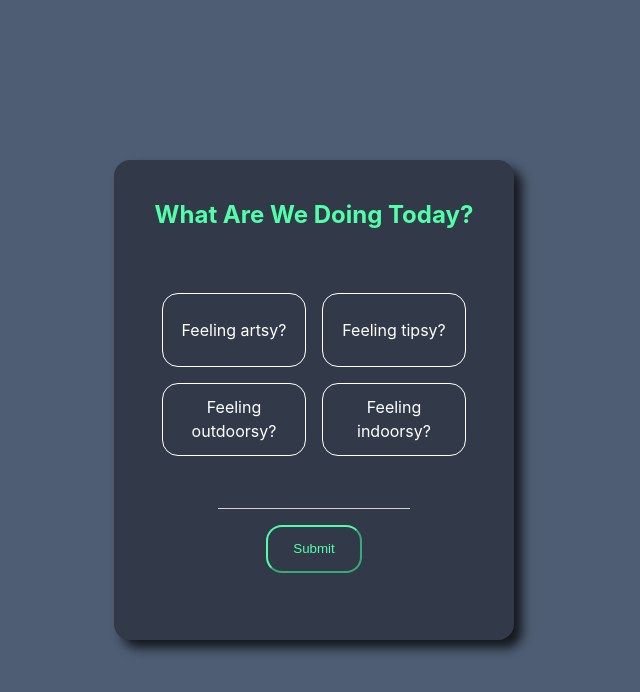
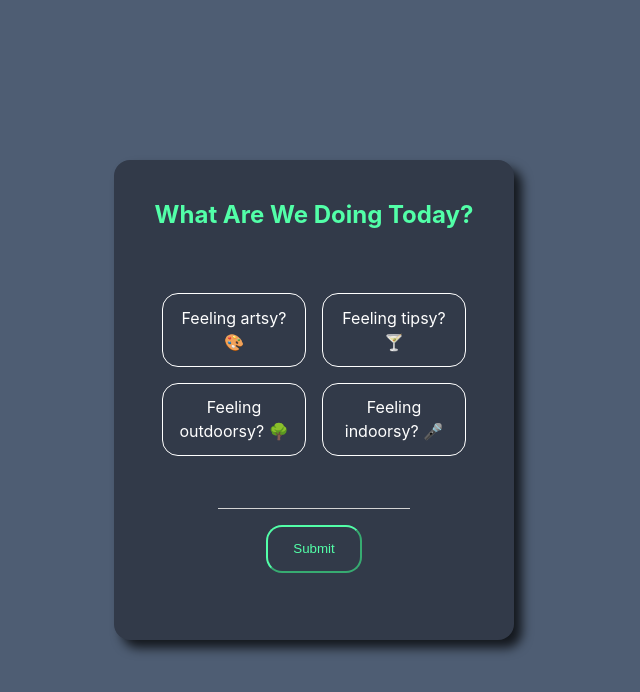
Before and after one commit to WhatAreWeDoingToday/WhatAreWeDoingToday, a React (Create React App) app: page / in a window 1280 px wide. Shown: the top 692 px of the page, without its empty margins (326-966 px from the left). Built offline with nearby package versions, Linux system fonts and the light colour scheme.

Commit message:
seat geek api

```diff
--- a/src/components/Activity.js
+++ b/src/components/Activity.js
@@ -1,14 +1,30 @@
-import React, { useState } from 'react';
-import { useNavigate, useLocation } from 'react-router-dom';
-import MoreInfo from './MoreInfo';
-import BasicInfo from './BasicInfo';
+import React, { useState, useEffect } from "react";
+import { useNavigate, useLocation } from "react-router-dom";
+import MoreInfo from "./MoreInfo";
+import BasicInfo from "./BasicInfo";
+import {
+  seatGeekAPI,
+  npsAPI,
+  recreationalAPI,
+  breweryAPI,
+  artAPI,
+} from "../requests/activities";
 
 const Activity = () => {
   const location = useLocation();
   const navigate = useNavigate();
 
   const [flipped, setFlipped] = useState(false);
+  const [options, setOptions] = useState([]);
+
   const { art, alcohol, outdoor, indoor } = location.state;
+
+  useEffect(() => {
+    if (!art && !alcohol && !outdoor && !indoor) {
+      //seatGeekAPI();
+      npsAPI();
+    }
+  }, []);
 
   const handleNextClick = () => {
     //this will pick another activity based on current state
@@ -16,7 +32,7 @@ const Activity = () => {
 
   return (
     <div>
-      <button type="button" onClick={() => navigate('/')}>
+      <button type="button" onClick={() => navigate("/")}>
         Change your mind?
       </button>
       <div>
--- a/src/components/Checkboxes.js
+++ b/src/components/Checkboxes.js
@@ -1,12 +1,5 @@
 import React, { useState } from "react";
 import { useNavigate } from "react-router-dom";
-import {
-  seatGeekAPI,
-  npsAPI,
-  recreationalAPI,
-  breweryAPI,
-  artAPI,
-} from "../requests/activities";
 
 const Checkboxes = () => {
   const navigate = useNavigate();
@@ -18,9 +11,8 @@ const Checkboxes = () => {
 
   const handleSubmit = (event) => {
     event.preventDefault();
-    artAPI();
+
     //create list from state
-
     navigate("/activity", { state: { art, alcohol, outdoor, indoor } });
   };
 
@@ -33,7 +25,7 @@ const Checkboxes = () => {
           checked={art}
           onChange={() => setArt(!art)}
         />
-        <label htmlFor="artsy">Feeling artsy?</label>
+        <label htmlFor="artsy">Feeling artsy? 🎨</label>
       </div>
       <div className="category">
         <input
@@ -42,7 +34,7 @@ const Checkboxes = () => {
           checked={alcohol}
           onChange={() => setAlcohol(!alcohol)}
         />
-        <label htmlFor="alcohol">Feeling tipsy?</label>
+        <label htmlFor="alcohol">Feeling tipsy? 🍸</label>
       </div>
       <div className="category">
         <input
@@ -51,7 +43,7 @@ const Checkboxes = () => {
           checked={outdoor}
           onChange={() => setOutdoor(!outdoor)}
         />
-        <label htmlFor="outdoorsy">Feeling outdoorsy?</label>
+        <label htmlFor="outdoorsy">Feeling outdoorsy? 🌳</label>
       </div>
       <div className="category">
         <input
@@ -60,11 +52,11 @@ const Checkboxes = () => {
           checked={indoor}
           onChange={() => setIndoor(!indoor)}
         />
-        <label htmlFor="indoorsy">Feeling indoorsy?</label>
+        <label htmlFor="indoorsy">Feeling indoorsy? 🎤</label>
       </div>
-      <div className = "horizontalSeperation"></div>
-      <div className = "buttonContainer">
-        <input className ="submitButton" type="submit" />
+      <div className="horizontalSeperation"></div>
+      <div className="buttonContainer">
+        <input className="submitButton" type="submit" />
       </div>
     </form>
   );
--- a/src/requests/activities.js
+++ b/src/requests/activities.js
@@ -1,4 +1,5 @@
 import axios from "axios";
+import { seatGeekCapitalize } from "./helperFunctions";
 
 export const seatGeekAPI = async () => {
   try {
@@ -6,26 +7,37 @@ export const seatGeekAPI = async () => {
     const response = await axios.get(
       `https://api.seatgeek.com/2/events?client_id=${SEATGEEK_API}&lat=40.7484&lon=-73.9857&range=150mi`
     );
-    return response.data;
+
+    return response.data.events.map((event) => {
+      return {
+        type: seatGeekCapitalize(event.type),
+        time: event.datetime_utc.slice(11, 16),
+        place: event.venue.name,
+        website: event.venue.url,
+        location: event.venue.display_location,
+        name: event.short_title,
+        description: null,
+        cost: true,
+      };
+    });
   } catch (error) {
     console.error("SEATGEEK💀", error);
   }
 };
-
-/** response.data.events.map() (events is an array)
- * "type": "concert",
-    "datetime_utc": "2022-10-15T07:30:00",
-    venue[name]
-    venue[url]
-    venue[display_location]
-    short_title
- */
 
 export const npsAPI = async () => {
   try {
     const NPS_API = process.env.REACT_APP_NPS_API;
     const response = await axios.get(
       `https://developer.nps.gov/api/v1/parks?stateCode=ny&api_key=${NPS_API}`
+    );
+    console.log(response.data);
+    console.log(
+      response.data.map((park) => {
+        return {
+          type: "PARK",
+        };
+      })
     );
     return response.data;
   } catch (error) {
@@ -82,7 +94,6 @@ export const artAPI = async () => {
     const response = await axios.get(
       "https://data.cityofnewyork.us/resource/43hw-uvdj.json"
     );
-    console.log(response.data);
     return response.data;
   } catch (error) {
     console.error("ART💀", error);
--- /dev/null
+++ b/src/requests/helperFunctions.js
@@ -0,0 +1,3 @@
+export const seatGeekCapitalize = (str) => {
+  return str.split("_").join(" ").toUpperCase();
+};
```
